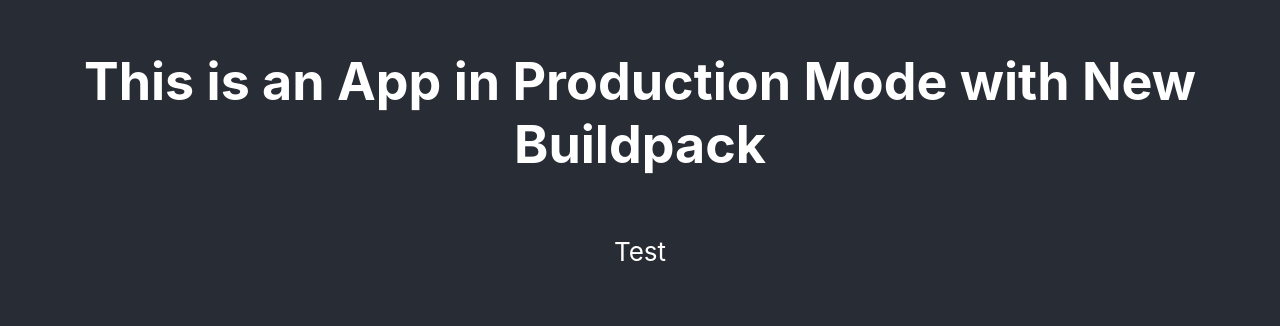
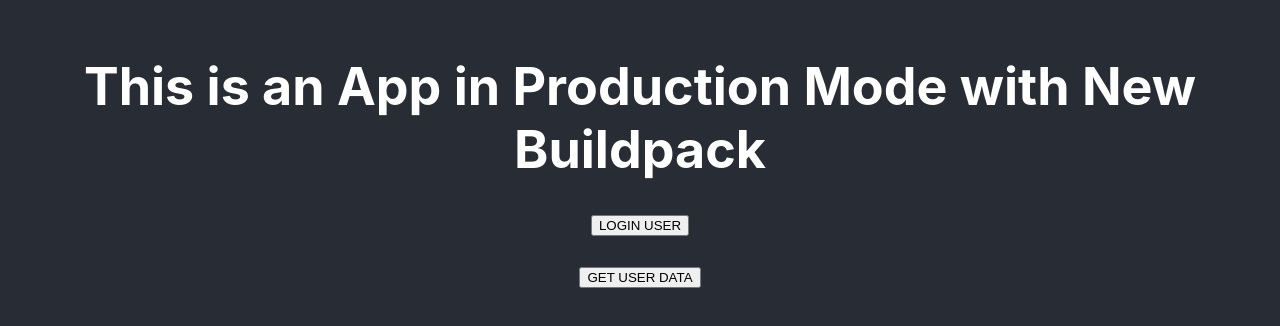
Before and after one commit to bchurlinov/heroku-test, a React (Create React App) app: page / in a window 1280 px wide. Shown: the part 246-572 px from the top of the page. Built offline with nearby package versions, Linux system fonts and the light colour scheme.

Commit message:
test django prod

```diff
--- a/package.json
+++ b/package.json
@@ -10,7 +10,7 @@
     "@types/node": "^16.7.13",
     "@types/react": "^17.0.20",
     "@types/react-dom": "^17.0.9",
-    "heroku": "^7.59.2",
+    "axios": "^0.25.0",
     "react": "^17.0.2",
     "react-dom": "^17.0.2",
     "react-scripts": "5.0.0",
--- a/src/App.tsx
+++ b/src/App.tsx
@@ -1,15 +1,49 @@
-import React from 'react';
+import React, { useState } from 'react';
+import axios from 'axios';
 import './App.css';
 
-const App = (): JSX.Element => (
+const App = (): JSX.Element => {
+  const [token, setToken] = useState<string>('');
+
+  const handleLogin = async () => {
+    try {
+      const { data } = await axios.post('https://www.racedirectorshq.com/api/auth/login/', {
+        email: 'bchurlinov@gmail.com',
+        password: 'Sauron1985$',
+      });
+      console.log('TOKEN >>', data);
+      setToken(data.key);
+    } catch (error:any) {
+      console.log(error.response as any);
+    }
+  };
+
+  const getUser = async () => {
+    try {
+      const { data } = await axios.get('https://www.racedirectorshq.com/api/auth/user/', {
+        headers: {
+          Authorization: `Token ${token}`,
+        },
+      });
+
+      console.log({ data });
+    } catch (error:any) {
+      console.log(error.response);
+    }
+  };
+
+  return (
     <div className="App">
       <header className="App-header">
         <h1>
           This is an App in Production Mode with New Buildpack
         </h1>
-      <p>Test</p>
+        <button type="button" onClick={() => handleLogin()}>LOGIN USER</button>
+        <br />
+        <button type="button" onClick={() => getUser()}>GET USER DATA</button>
       </header>
     </div>
   );
+};
 
 export default App;
```
Also changed, not shown: .eslintrc.json, 1 other file (tests, documents, lock files or other folders). Lines whose indentation alone changed are shown as unchanged.
